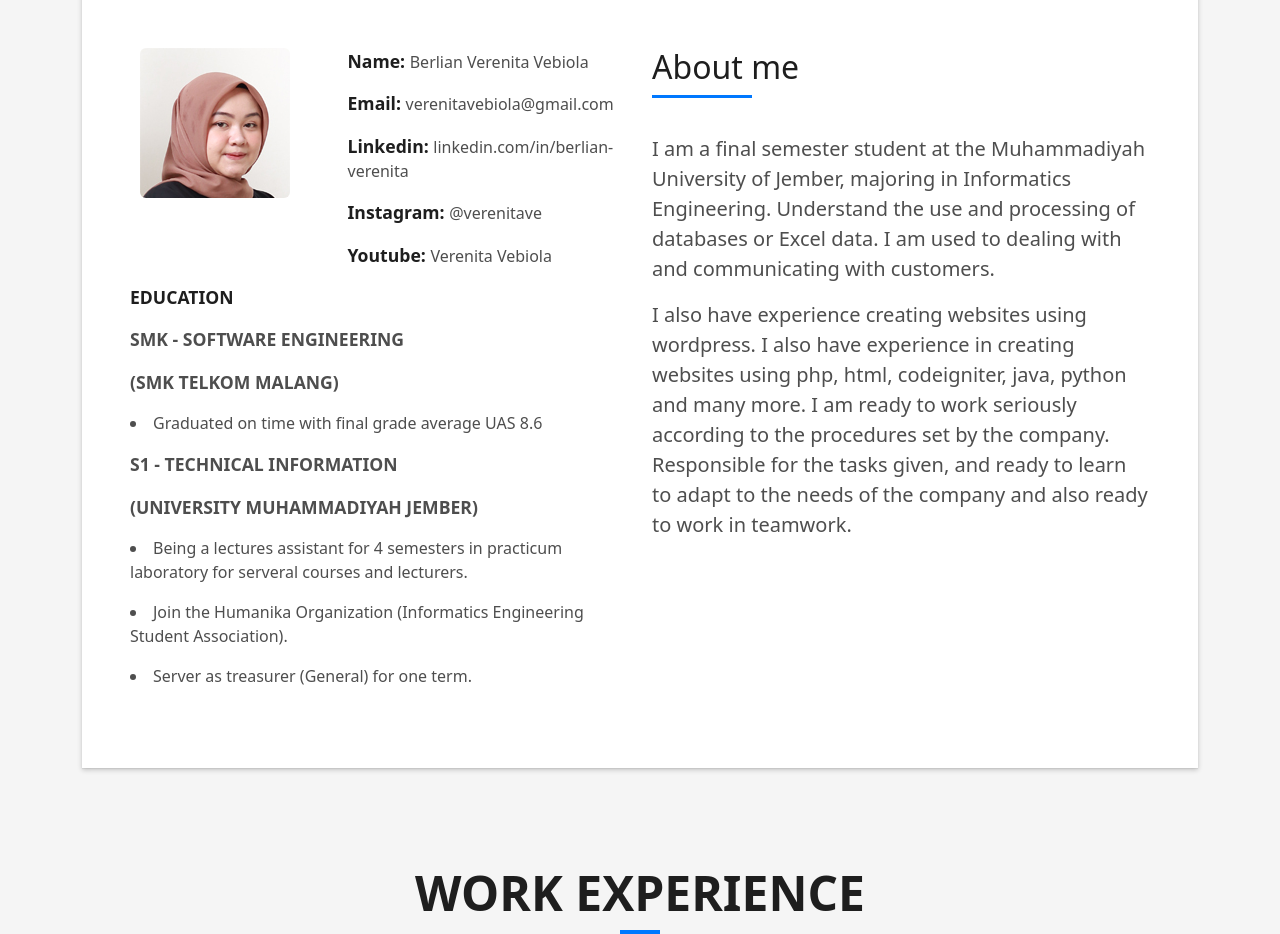
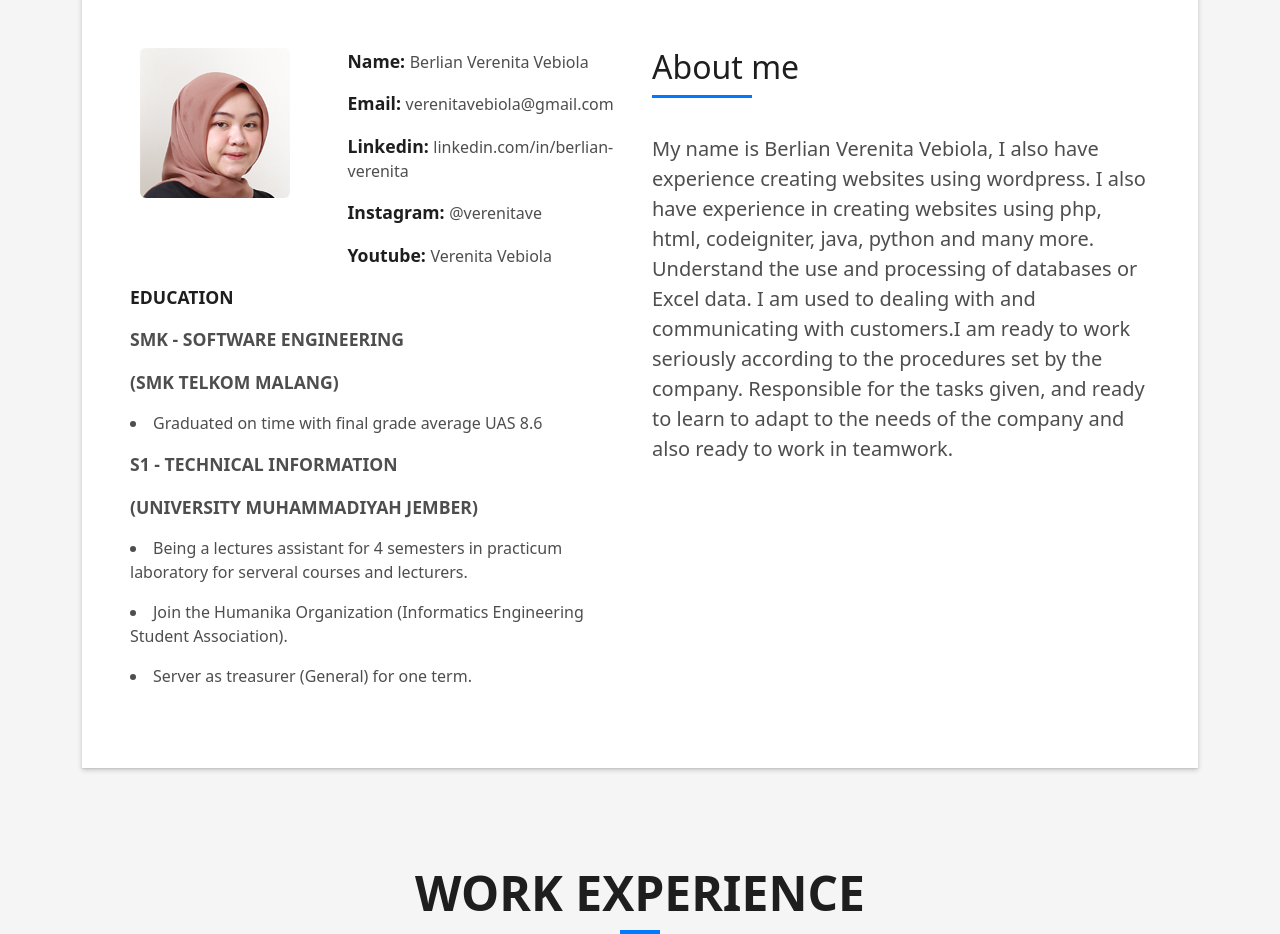
Before and after one commit to Verenita/portfolioberlianverenitavebiola.github.io, a plain HTML site: page index.html in a window 1280 px wide. Shown: the part 880-1814 px from the top of the page. Drawn offline with Linux system fonts and the light colour scheme; files that its build step writes are made by us from their sources; files whose address does not match are found by name.

Commit message:
index.html

```diff
--- a/index.html
+++ b/index.html
@@ -123,10 +123,7 @@
                       </h5>
                     </div>
                     <p class="lead">
-                     I am a final semester student at the Muhammadiyah University of Jember, majoring in Informatics Engineering. Understand the use and processing of databases or Excel data. I am used to dealing with and communicating with customers.
-                    </p>
-                    <p class="lead">
-                      I also have experience creating websites using wordpress. I also have experience in creating websites using php, html, codeigniter, java, python and many more. I am ready to work seriously according to the procedures set by the company. Responsible for the tasks given, and ready to learn to adapt to the needs of the company and also ready to work in teamwork.
+                    My name is Berlian Verenita Vebiola,  I also have experience creating websites using wordpress. I also have experience in creating websites using php, html, codeigniter, java, python and many more. Understand the use and processing of databases or Excel data. I am used to dealing with and communicating with customers.I am ready to work seriously according to the procedures set by the company. Responsible for the tasks given, and ready to learn to adapt to the needs of the company and also ready to work in teamwork.
                     </p>
                   </div>
                 </div>
```
